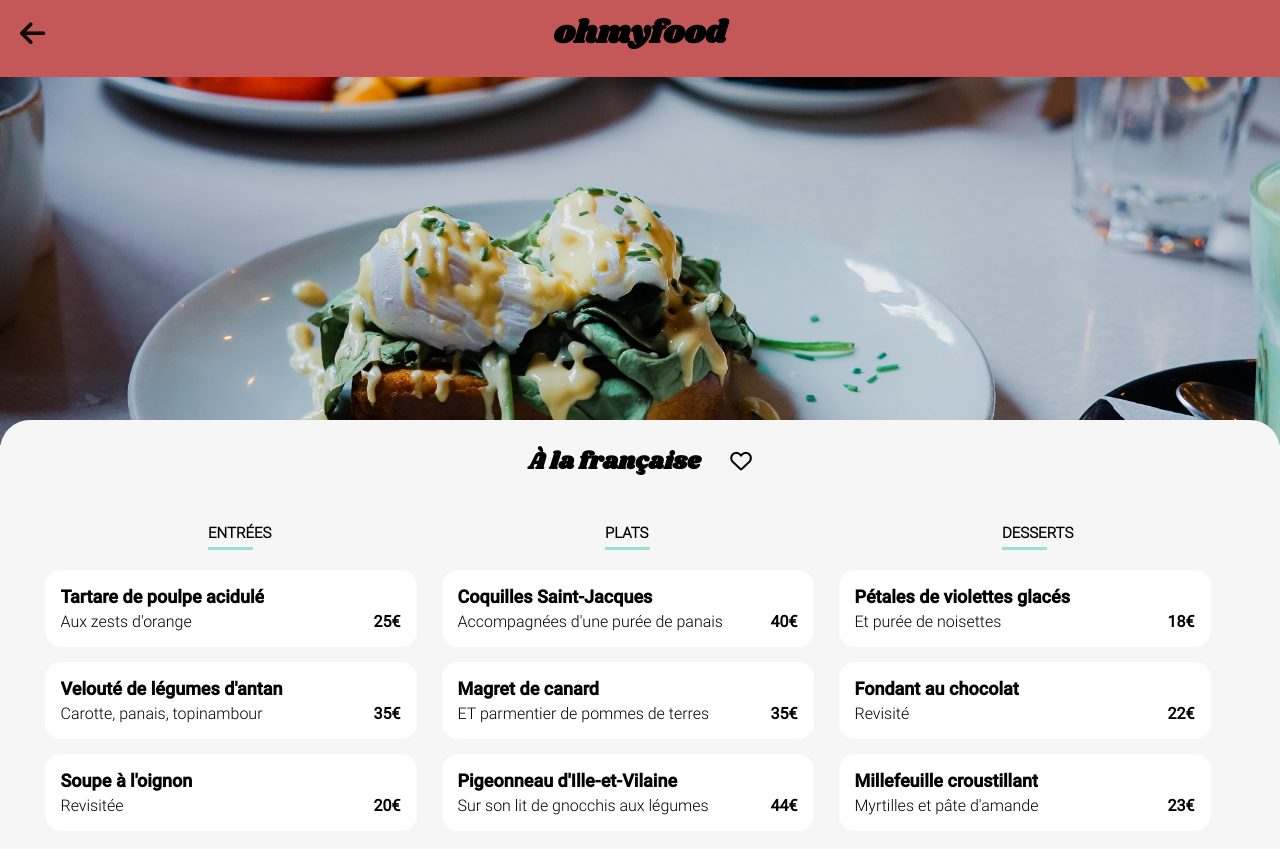
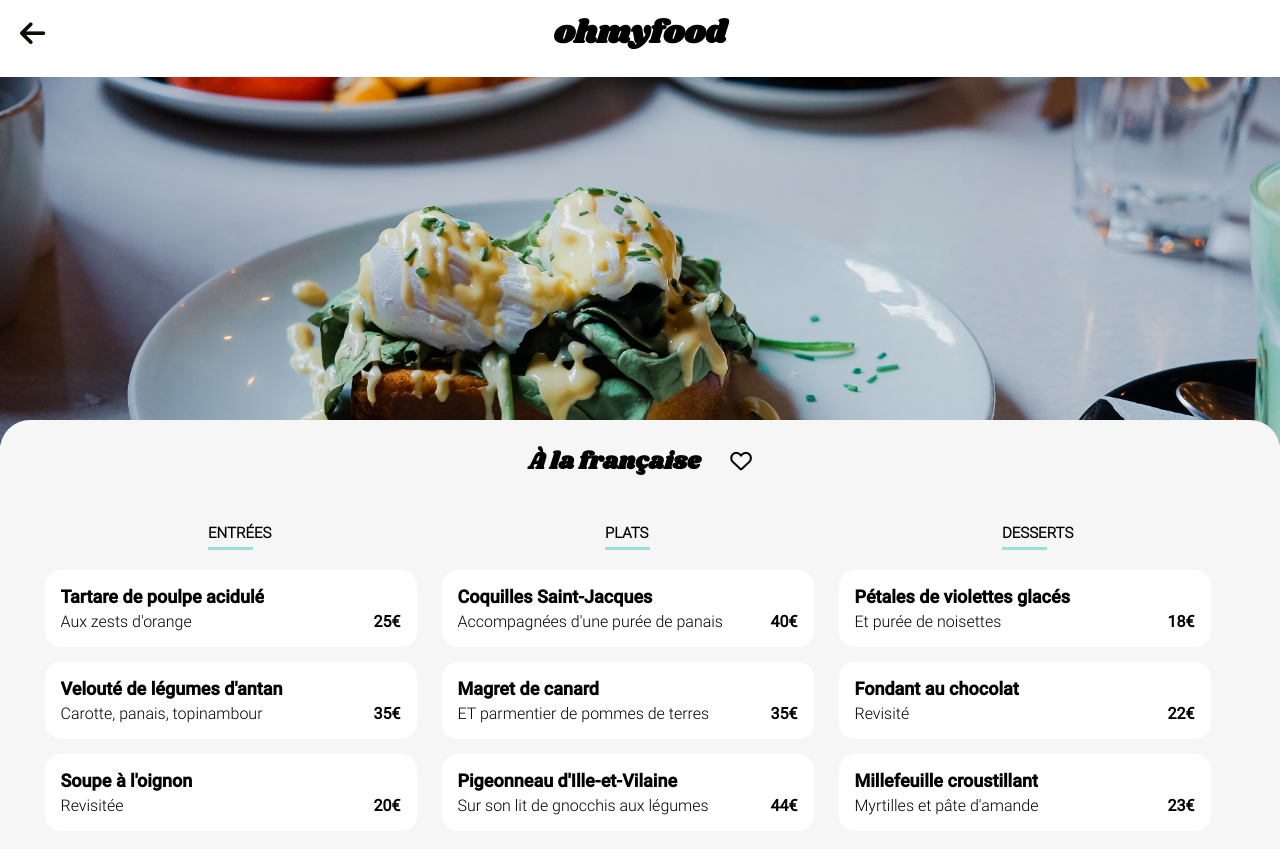
Before and after one commit to laurelinnalc/projet-3--1-, a plain HTML site: page alafrancaise.html in a window 1280 px wide. Shown: the top 849 px of the page. Drawn offline with Linux system fonts and the light colour scheme.

Commit message:
fin du projet

```diff
--- a/alafrancaise.html
+++ b/alafrancaise.html
@@ -4,6 +4,7 @@
     <meta charset="UTF-8" />
     <meta http-equiv="X-UA-Compatible" content="IE=edge" />
     <meta name="viewport" content="width=device-width, initial-scale=1.0" />
+    <link rel="icon" href="./images/fooddome_117763.ico" />
     <link
       rel="stylesheet"
       href="https://cdnjs.cloudflare.com/ajax/libs/font-awesome/6.1.1/css/all.min.css"
--- a/sass/desktopmenu.scss
+++ b/sass/desktopmenu.scss
@@ -1,6 +1,4 @@
-body {
-    background-color: rgb(196, 87, 87);
-}
+
 
 .container {
     .title_restaurant {
--- a/sass/menu.scss
+++ b/sass/menu.scss
@@ -8,6 +8,7 @@
     transform: rotate(0);
   }
 }
+
 
 .loader {
   position: fixed;
@@ -33,7 +34,8 @@
     width: 100px;
     height: 100px;
     position: relative;
-    animation: 2.5s;
+
+    animation: 2s;
 
     div {
       box-sizing: border-box;
@@ -90,7 +92,9 @@ header {
   display: flex;
   justify-content: center;
   margin: 0 auto;
-  position: relative;
+  position: sticky;
+  top: 0;
+  background-color: white;
 
   .return {
     position: absolute;
@@ -172,7 +176,7 @@ header {
       animation-delay: 3s;
       @for $i from 1 through 9 {
         .bloc_element.menu#{$i} {
-          animation: 1s appear 0.2s * $i;
+          animation: 1s appear (1.5s + (0.2s * $i));
         }
       }
 
```
Also changed, not shown: accueil.html (+1 -0 lines), lanoteenchantee.html (+1 -0 lines), lapalettedugout.html (+1 -0 lines), ledelicedessens.html (+1 -0 lines), css/desktopmenu.css, css/menu.css, images/fooddome_117763.ico (added), 2 other files.
